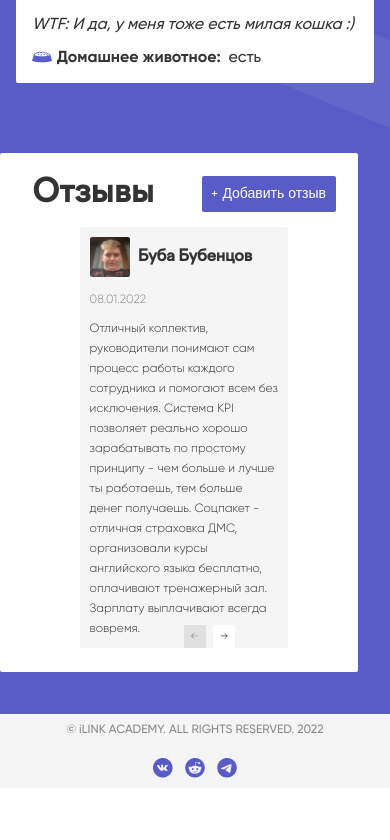
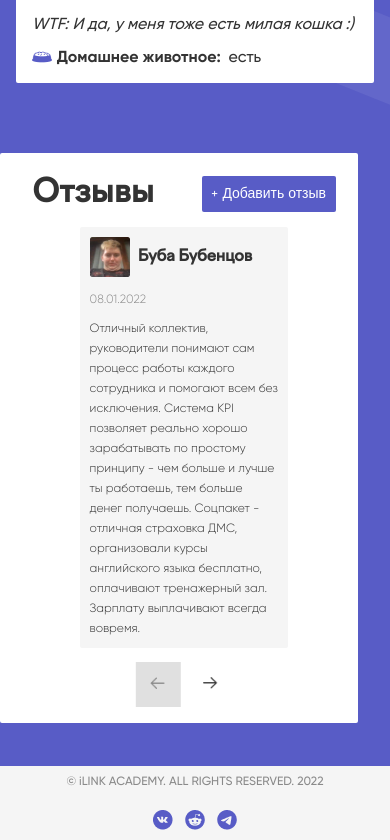
Before and after one commit to makotro2015/About-me, a React (Create React App) app: page / in a window 390 px wide. Shown: the part 1101-1941 px from the top of the page. Before the commit the page ends 1889 px from the top, so only its background shows below. Built offline with nearby package versions, Linux system fonts and the light colour scheme; the HTML template or start-up script is replaced by a standard one.

Commit message:
Поправлены стили кнопок переключения слайдера

```diff
--- a/src/components/main/sectionComments/SectionComments.module.scss
+++ b/src/components/main/sectionComments/SectionComments.module.scss
@@ -34,6 +34,7 @@
   @media (max-width: 560px) {
     .content {
       width: 100%;
+      min-height: 570px;
 
       .top {
         h2 {
@@ -41,5 +42,5 @@
         }
       }
     }
+  }
 }
-}
--- a/src/components/main/sectionComments/carousel/Carousel.module.scss
+++ b/src/components/main/sectionComments/carousel/Carousel.module.scss
@@ -27,7 +27,9 @@
 
     button {
       width: 5.6rem;
+      min-width: 45px;
       height: 5.6rem;
+      min-height: 45px;
       background-color: white;
       border-color: transparent;
 
@@ -43,6 +45,8 @@
       img {
         height: 2.4rem;
         width: 2.4rem;
+        min-width: 20px;
+        min-height: 20px;
       }
 
       img.left {
@@ -63,7 +67,8 @@
 
     .btnsToggle {
       left: 50%;
-      bottom: 0;
+      bottom: -14%;
+      transform: translateX(-50%);
     }
   }
 }
```
